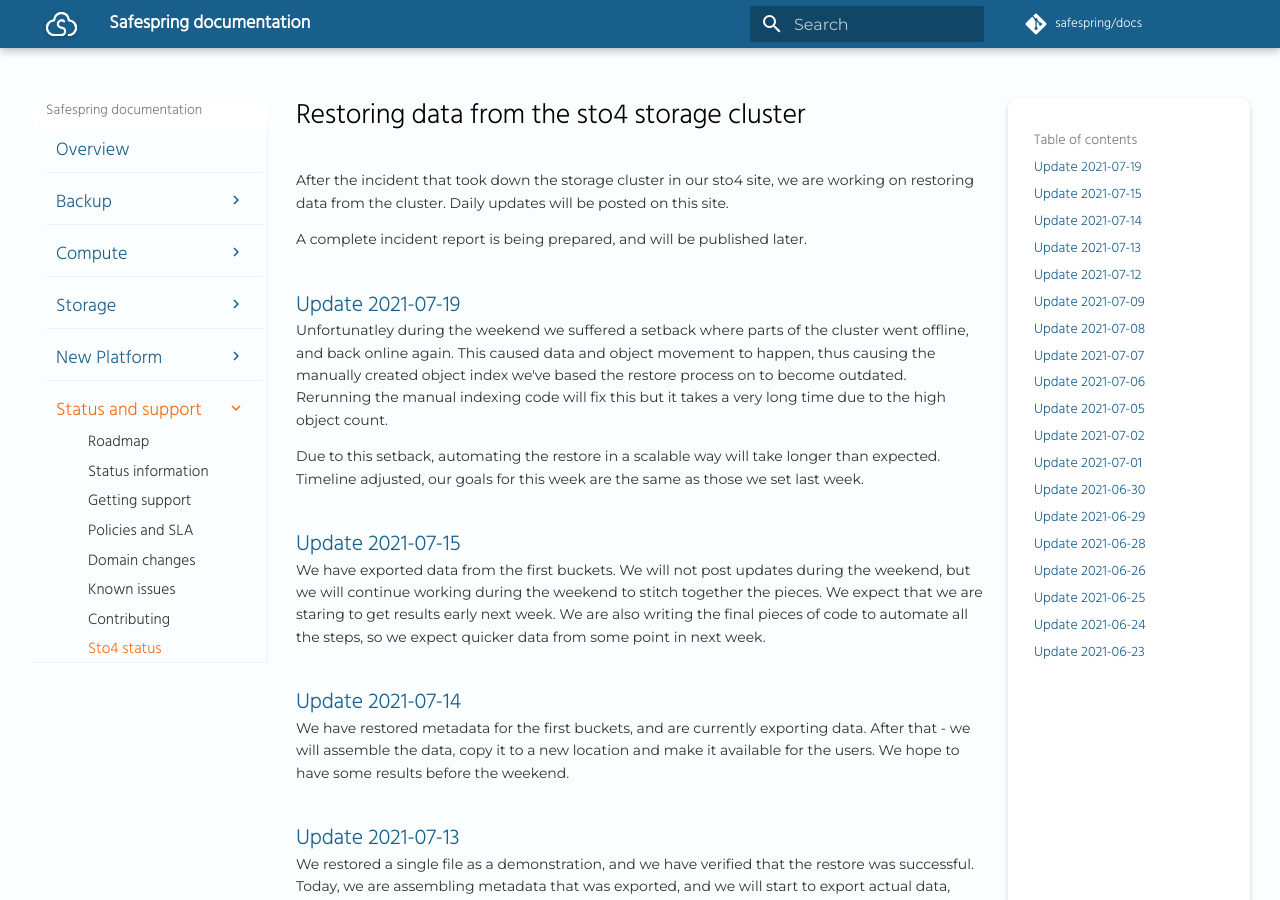
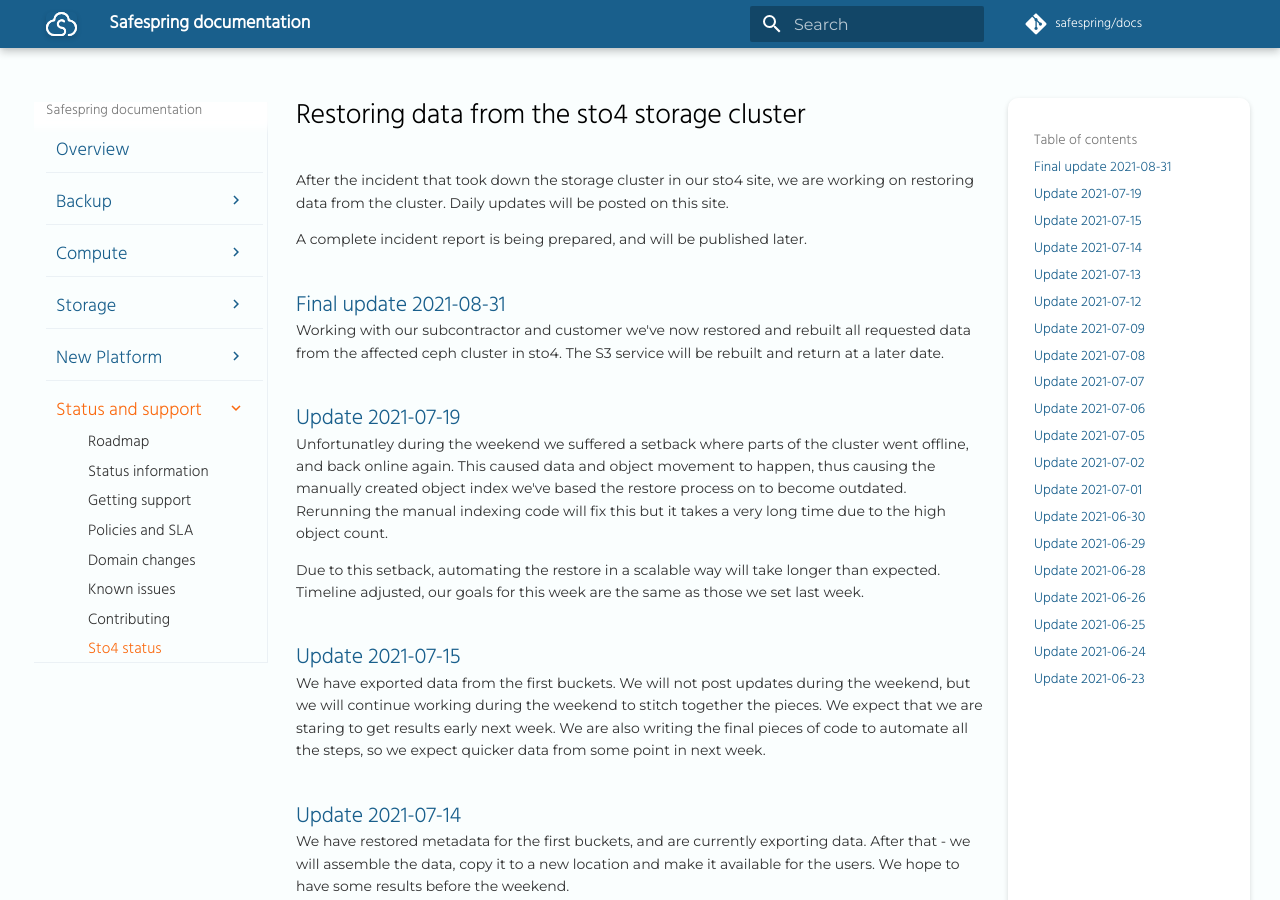
Before and after one commit to safespring/docs, an MkDocs documentation site: the page built from content/service/sto4_storage.md, in a window 1280 px wide and 900 px high. Built offline with MkDocs 1.6.1 and Material for MkDocs 9.7.7, drawn with Linux system fonts in a browser that asks for light colours; a script that is not in the unit is left out; comment, search, counter and statistics services are not loaded; old or Windows-style settings are respelled for this version of MkDocs.

Commit message:
Update on final public status for sto4 restore

```diff
--- a/content/service/sto4_storage.md
+++ b/content/service/sto4_storage.md
@@ -5,6 +5,12 @@
 this site.
 
 A complete incident report is being prepared, and will be published later.
+
+## Final update 2021-08-31
+
+Working with our subcontractor and customer we've now restored and rebuilt all
+requested data from the affected ceph cluster in sto4. The S3 service will be
+rebuilt and return at a later date.
 
 ## Update 2021-07-19
 
```
